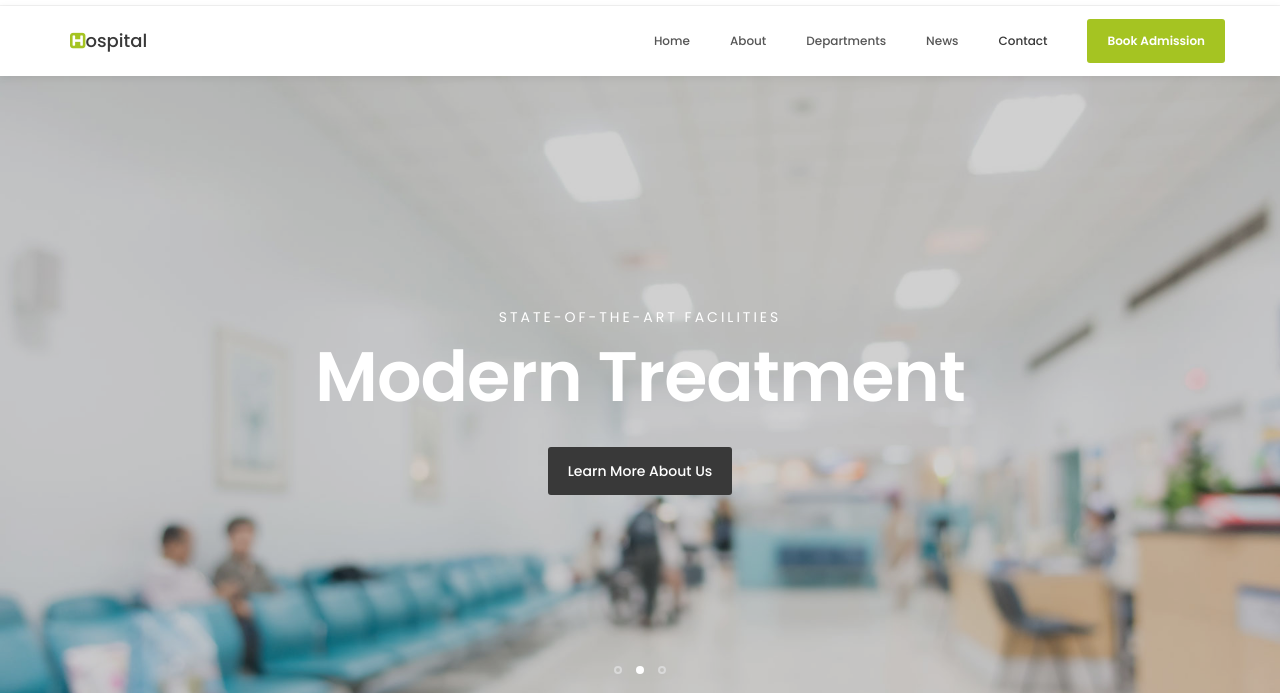
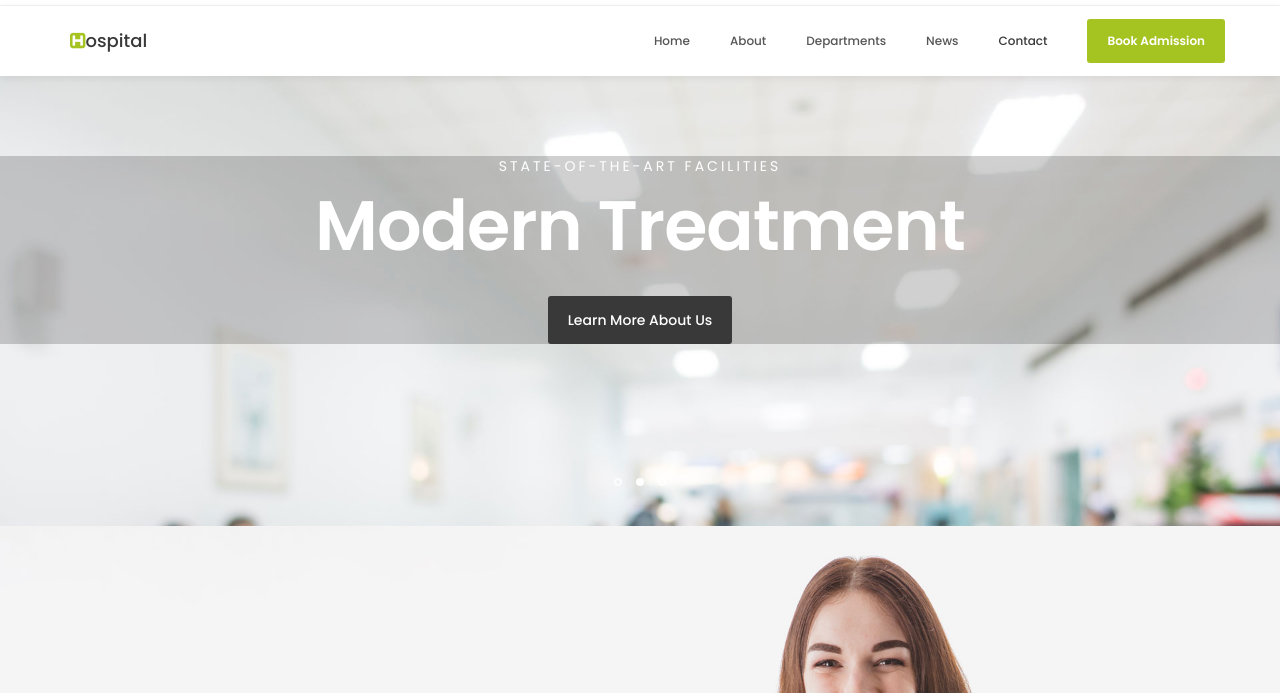
Before and after one commit to Calistopara-obapluto-Bandit/health-hospital-site, a website: page index.html in a window 1280 px wide. Shown: the part 57-750 px from the top of the page. Drawn offline with Linux system fonts and the light colour scheme.

Commit message:
Fix blank slider area and make hero section professional on mobile

```diff
--- a/css/tooplate-style.css
+++ b/css/tooplate-style.css
@@ -225,6 +225,12 @@ http://www.tooplate.com/view/2098-health
   /* Safety: hide preloader by default to avoid persistent blank overlays */
   .preloader { display: none !important; }
 
+  /* Ensure the slider is visible if Owl Carousel initialization is delayed */
+  .owl-carousel.owl-loading,
+  .owl-carousel.owl-hidden {
+    opacity: 1 !important;
+  }
+
   .spinner {
     border: 1px solid transparent;
     border-radius: 3px;
@@ -428,22 +434,41 @@ http://www.tooplate.com/view/2098-health
     display: block !important;
   }
 
+  .owl-carousel {
+    display: block !important;
+    position: relative;
+  }
+
   .owl-item {
     display: block !important;
+    min-height: 450px !important;
+  }
+
+  .slider {
+    min-height: 450px;
+    background-color: #f0f2f5;
+    background-image: url('../images/slider1.jpg');
+    background-size: cover;
+    background-position: center;
+    background-repeat: no-repeat;
   }
 
   .slider .owl-dots {
       position: absolute;
-      top: 575px;
+      bottom: 35px;
+      left: 0;
       width: 100%;
+      display: flex;
       justify-content: center;
+      margin: 0;
+      padding: 0;
   }
 
   .owl-theme .owl-dots .owl-dot span {
     width: 8px;
     height: 8px;
     margin: 5px 7px;
-    border: 2px solid #d9d9d9;
+    border: 2px solid rgba(255,255,255,0.7);
     background: transparent;
     display: block;
     -webkit-backface-visibility: visible;
@@ -472,7 +497,9 @@ http://www.tooplate.com/view/2098-health
     background-repeat: no-repeat;
     background-attachment: local;
     background-size: cover;
-    height: 650px;
+    min-height: 450px;
+    height: auto;
+    padding: 80px 0;
   }
 
   .slider .item-first {
```
